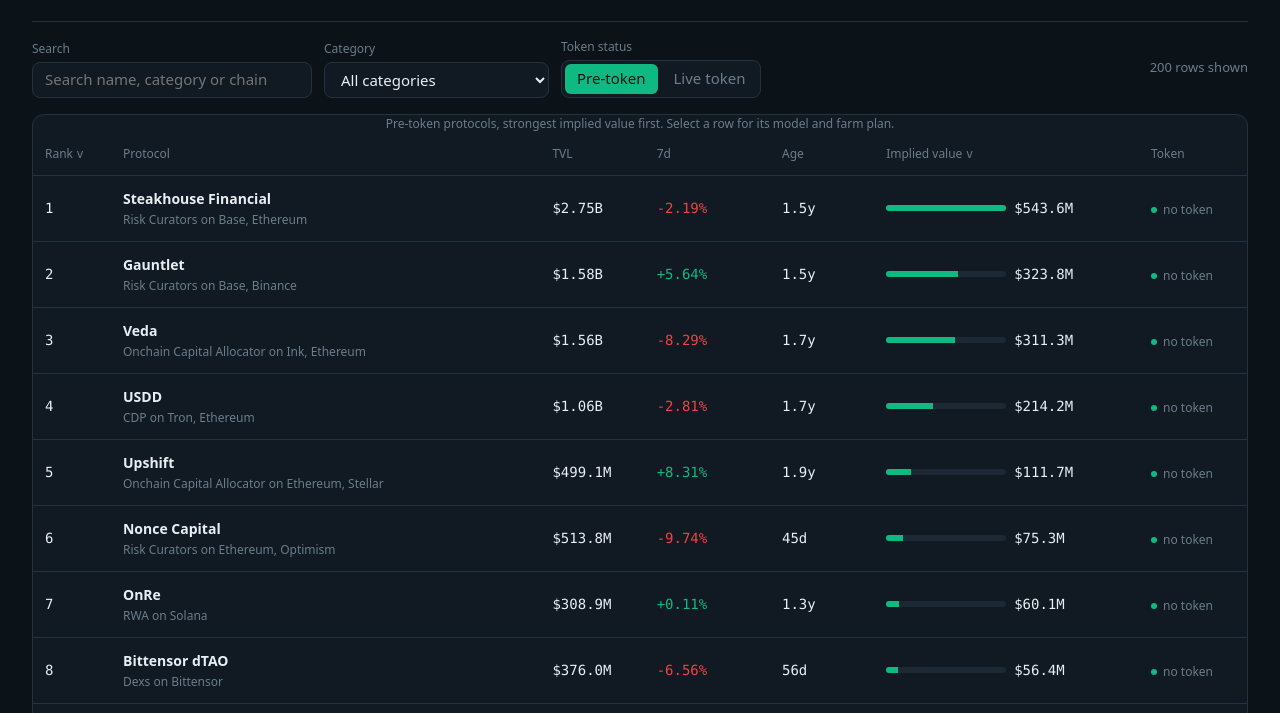
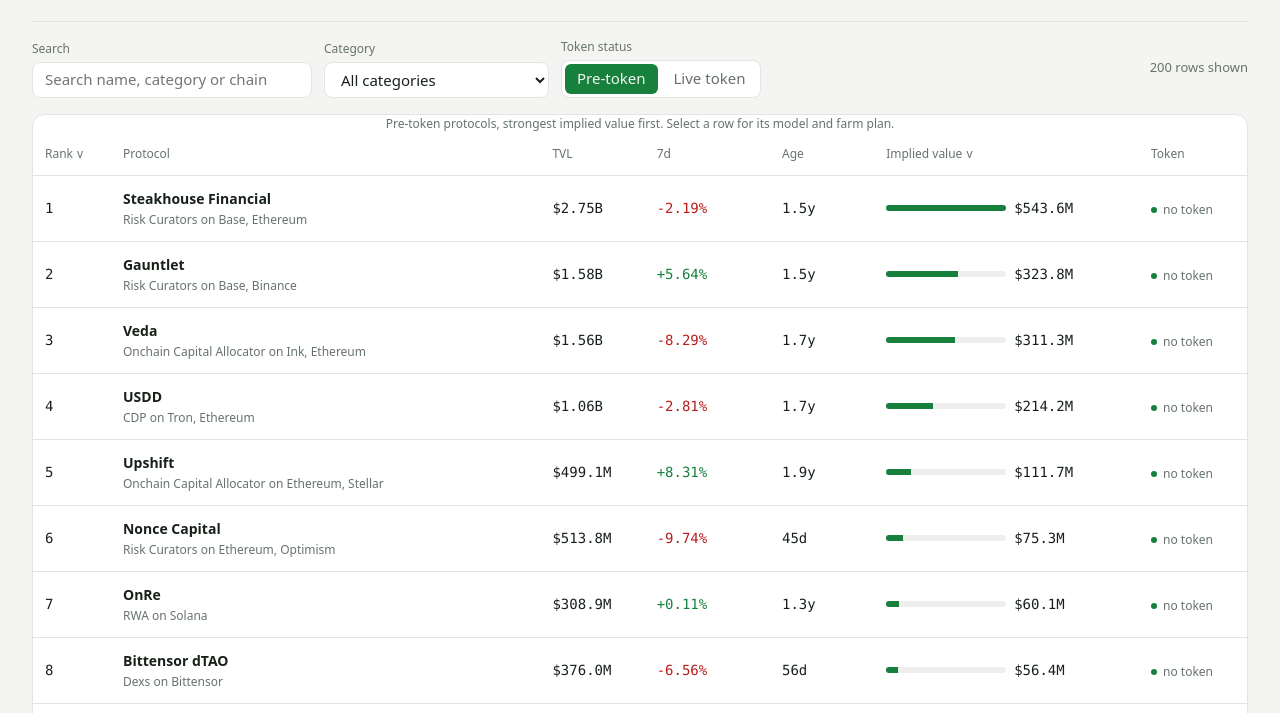
Before and after one commit to zephyrxeth/token-radar-01, a plain HTML site: page dashboard/index.html in a window 1280 px wide. Shown: the part 210-923 px from the top of the page. Drawn offline with Linux system fonts and the light colour scheme; files whose address does not match are found by name.

Commit message:
light theme dashboard matching screenshots

```diff
--- a/dashboard/app.css
+++ b/dashboard/app.css
@@ -1,12 +1,12 @@
 :root{
---canvas:#0b1218;
---surface:#111a22;
---elevated:#16212b;
---ink:#e8eef4;
---muted:#6b7d8a;
---border:#243240;
---accent:#10b981;
---negative:#ef4444;
+--canvas:#f4f5f3;
+--surface:#ffffff;
+--elevated:#ffffff;
+--ink:#182119;
+--muted:#67736b;
+--border:#e2e5e1;
+--accent:#16803c;
+--negative:#b91c1c;
 --radius-control:8px;
 --radius-panel:12px;
 --font-body:system-ui,-apple-system,"Segoe UI",sans-serif;
@@ -20,7 +20,7 @@
 --step-7:48px;
 }
 *{box-sizing:border-box}
-html{color-scheme:dark}
+html{color-scheme:light}
 body{
 margin:0;
 background:var(--canvas);
--- a/out/dashboard/app.css
+++ b/out/dashboard/app.css
@@ -1,12 +1,12 @@
 :root{
---canvas:#0b1218;
---surface:#111a22;
---elevated:#16212b;
---ink:#e8eef4;
---muted:#6b7d8a;
---border:#243240;
---accent:#10b981;
---negative:#ef4444;
+--canvas:#f4f5f3;
+--surface:#ffffff;
+--elevated:#ffffff;
+--ink:#182119;
+--muted:#67736b;
+--border:#e2e5e1;
+--accent:#16803c;
+--negative:#b91c1c;
 --radius-control:8px;
 --radius-panel:12px;
 --font-body:system-ui,-apple-system,"Segoe UI",sans-serif;
@@ -20,7 +20,7 @@
 --step-7:48px;
 }
 *{box-sizing:border-box}
-html{color-scheme:dark}
+html{color-scheme:light}
 body{
 margin:0;
 background:var(--canvas);
```
Also changed, not shown: out/dossier.json.
